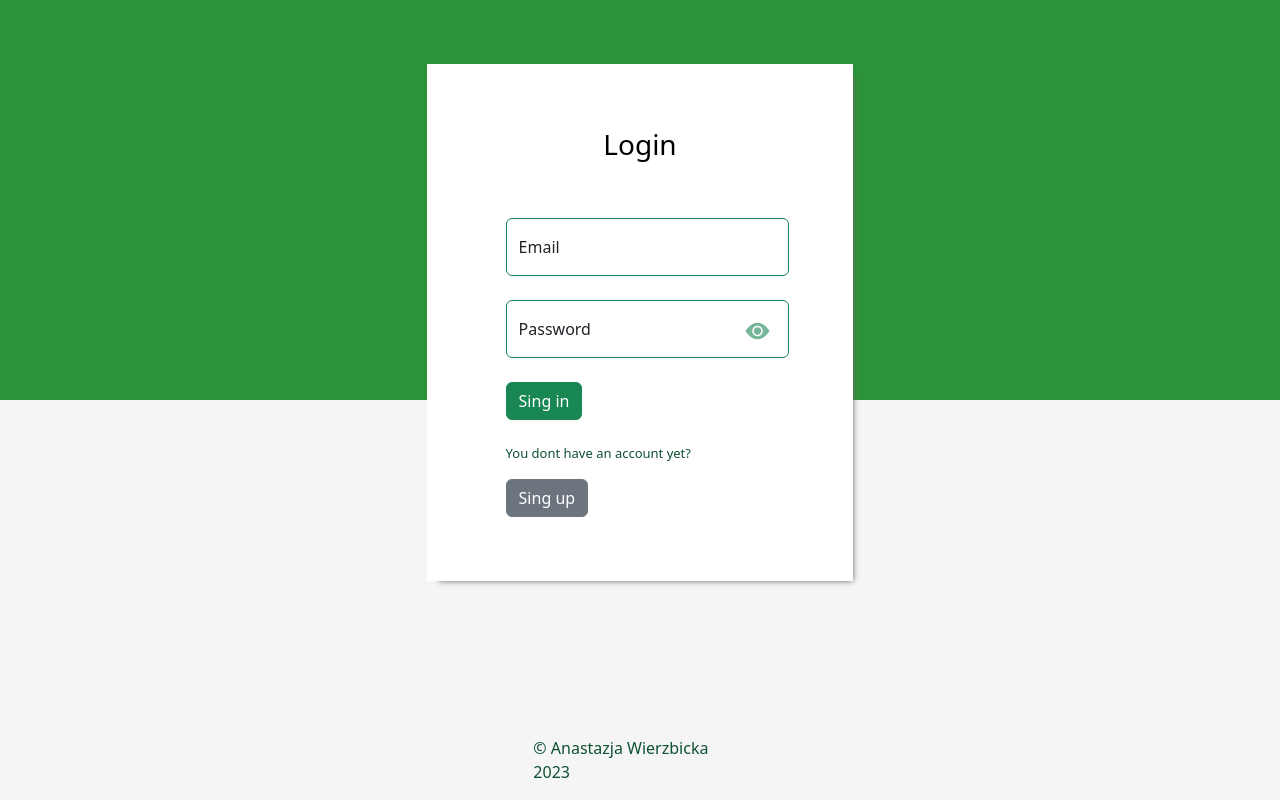
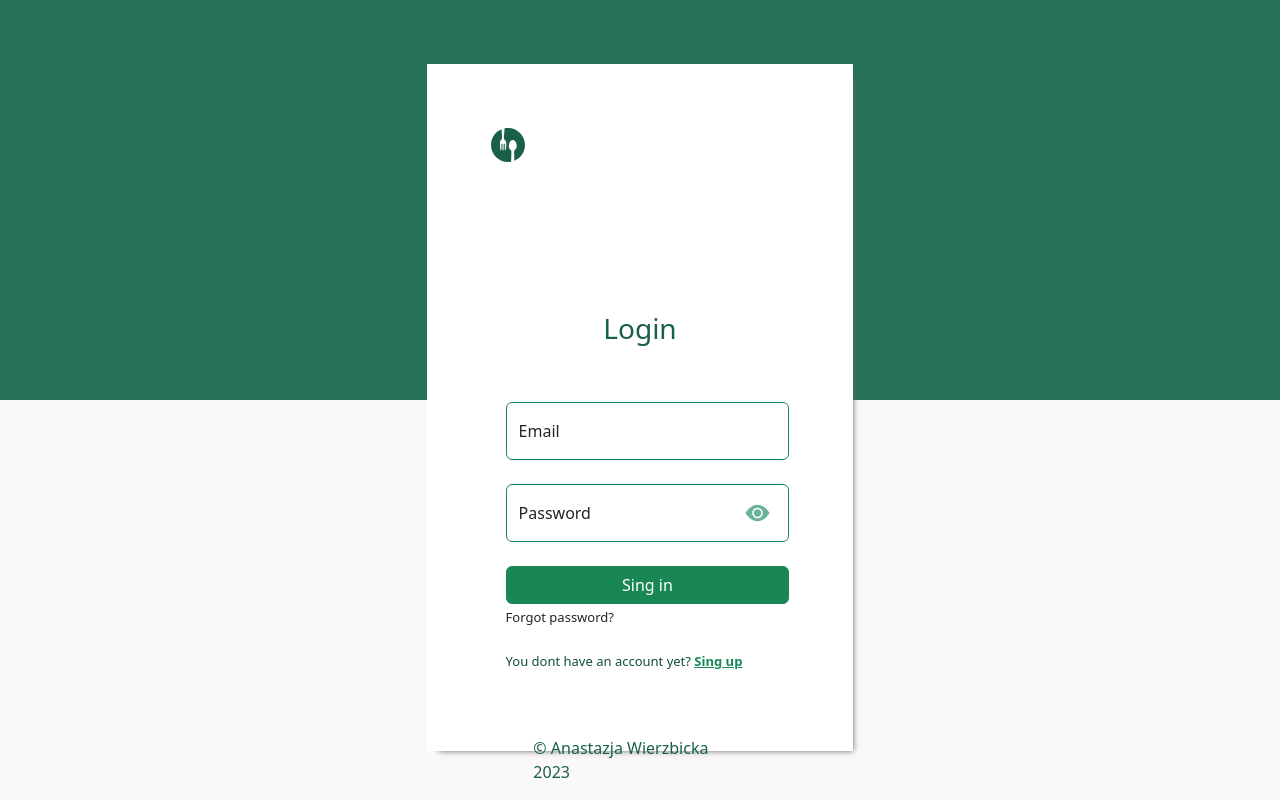
Before and after one commit to anastazjaW01/simpleCookingBlog, a PHP site: page / in a window 1280 px wide. Run offline with PHP 8.4, Linux system fonts and the light colour scheme.

Commit message:
Add logo and visual changes

```diff
--- a/index.php
+++ b/index.php
@@ -12,6 +12,8 @@
     <div class="container-fluid p-0 m-0 ">
 
         <div class="login col-4 offset-4">
+            <img src="path13547.svg" width=34 height="34"/>
+            <svg ></svg>
         <h3> Login </h3>
         <br><br>
         <form>
@@ -23,9 +25,10 @@
                 <input type="password" class="form-control border-success" id="password" name="password" placeholder="Hasło">
                 <span id="eyeButton" onclick="showHide()"><i class="bi bi-eye-fill" id="icon" onclick="changeIcon()"></i></span>
                 <label for="password">Password</label><br>
-                <button type="submit" class="btn btn-success" id="logowanie" name="submit">Sing in</button><br><br>
-                <p style="color: #0f5132; font-size: small">You dont have an account yet?</p>
-                <a href="rejestracja.php"> <button type="button" class="btn btn-secondary" id="createAccount" >Sing up</button></a>
+                <button type="submit" class="btn btn-success col-12" id="logowanie" name="submit">Sing in</button>
+                <a class="link-underline-opacity-0  link-dark" style="font-size:small">Forgot password?</a><br><br>
+                <p style="color: #0f5132; font-size: small">You dont have an account yet?
+                <a class="link-success fw-bold " href="rejestracja.php" style="font-size: small">Sing up</a></p>
             </div>
         </form>
         </div>
--- a/style.css
+++ b/style.css
@@ -4,10 +4,10 @@ body{
     min-height: 100vh;
     background: linear-gradient(
             to top,
-            whitesmoke 0%,
-            whitesmoke 50%,
-            rgb(45, 147, 59) 50%,
-            rgb(45, 147, 59) 100%
+            #faf9f7 0%,
+            #faf9f7 50%,
+            #257157 50%,
+            #257157 100%
     );
     display: flex;
 }
@@ -22,7 +22,7 @@ body{
 }
 
 h3{
-    color: black;
+    color: #18604a;
     text-align: center;
 }
 
@@ -40,12 +40,12 @@ h3{
 
 .bi-eye-fill{
     cursor: pointer;
-    color:#75b798;
+    color:#6ab29c;
 }
 
 .footter{
     position: fixed;
     bottom: 0;
     clear: both;
-    color: #0f5132;
+    color: #18604a;
 }
```
Also changed, not shown: path13547.svg (added), pathwhite.svg (added).
